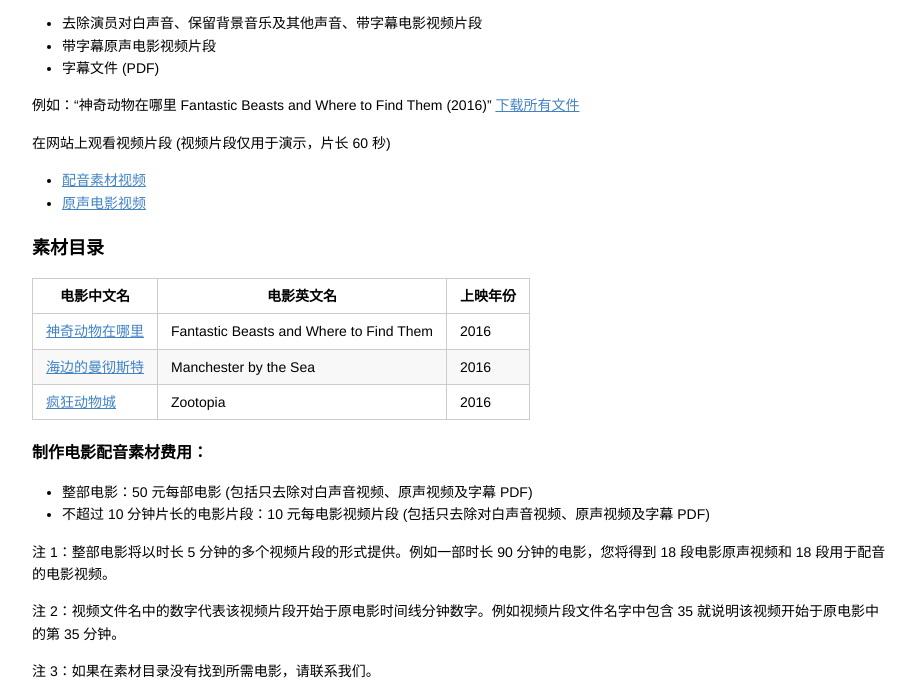
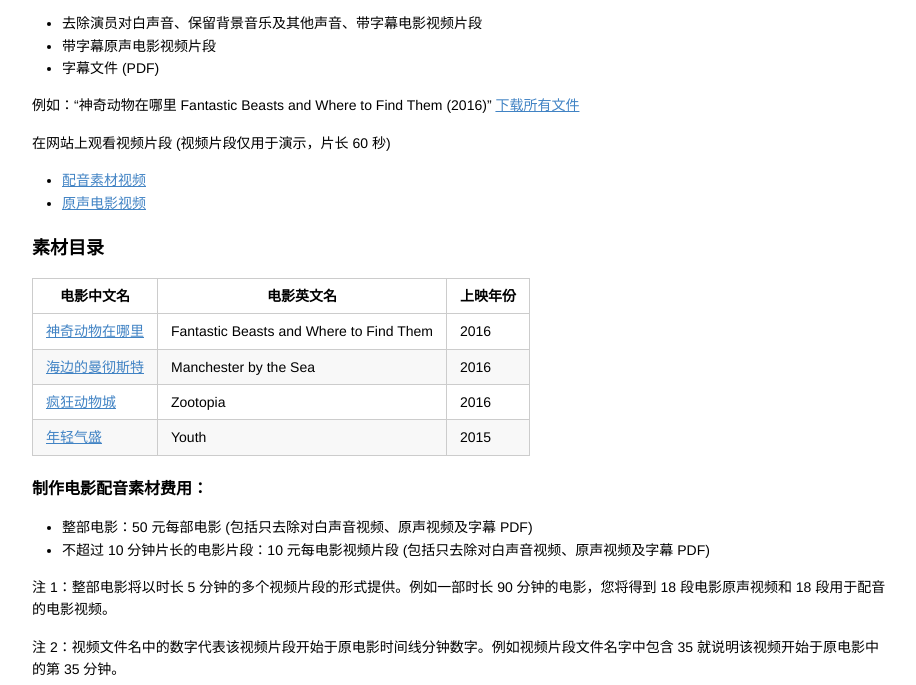
Before and after one commit to claliu/claliu.github.io, a plain HTML site: page index.html in a window 1280 px wide. Shown: the part 115-800 px from the top of the page, without its empty margins (181-1097 px from the left). Drawn offline with Linux system fonts and the light colour scheme.

Commit message:
add Youth

```diff
--- a/index.html
+++ b/index.html
@@ -374,6 +374,11 @@
 <td>Zootopia</td>
 <td>2016</td>
 </tr>
+<tr>
+<td><a href="https://movie.douban.com/subject/25766754/">年轻气盛</a></td>
+<td>Youth</td>
+<td>2015</td>
+</tr>
 </tbody>
 </table>
 
```
